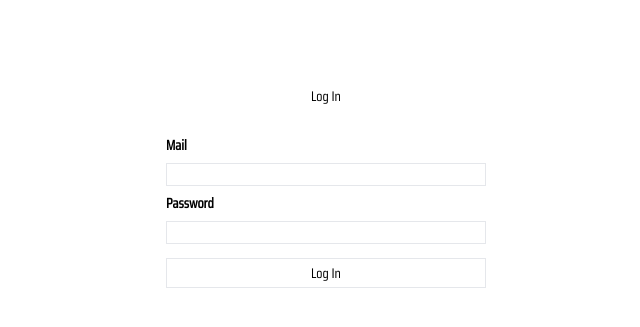
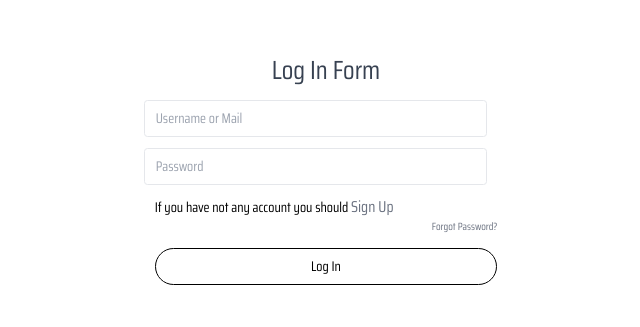
Before and after one commit to akinankarali/cloth-store, a React (Create React App) app: page /login in a window 1280 px wide. Shown: the part 213-540 px from the top of the page, without its empty margins (314-954 px from the left). Built offline with nearby package versions, Linux system fonts and the light colour scheme.

Commit message:
refactor: update login page

```diff
--- a/src/view/Login.tsx
+++ b/src/view/Login.tsx
@@ -3,23 +3,34 @@ import React from 'react'
 interface Props {}
 
 const Login = (props: Props) => {
-  return <>
-    <div>
-      <div className="container w h-screen	flex justify-center align-middle m-auto">
-        <div className="row flex flex-col justify-center w-1/4">
-          <h1 className="mb-4 flex justify-center">Log In</h1>
-          <div className="col-12 mt-4">
-            <label>Mail</label>
-            <input type="text" className='mt-2 border focus:outline-none flex justify-end w-full' />
+  return <div>
+    <div className="w-full h-screen flex items-center justify-center">
+        <form className="w-full md:w-1/3 bg-white rounded-lg">
+            <h2 className="text-3xl text-center text-gray-700 mb-4">Log In Form</h2>
+            <div className="px-12 pb-10">
+                <div className="w-full my-3">
+                    <div className="flex items-center">
+                        <i className='ml-3 fill-current text-gray-400 text-xs z-10 fas fa-user'></i>
+                        <input type='text' placeholder="Username or Mail"
+                            className="-mx-6 w-full border rounded px-3 py-2 text-gray-700 focus:outline-none" />
+                    </div>
+                </div>
+                <div className="w-full my-3">
+                    <div className="flex items-center">
+                        <i className='ml-3 fill-current text-gray-400 text-xs z-10 fas fa-lock'></i>
+                        <input type='password' placeholder="Password"
+                            className="-mx-6 w-full border rounded px-3 py-2 text-gray-700 focus:outline-none" />
+                    </div>
+                </div>
+
+                <p>If you have not any account you should <a href="/signup" className="text-gray-500 text-lg"> Sign Up</a></p>
+                <a href="#" className="text-xs text-gray-500 float-right mb-4">Forgot Password?</a>
+                <button type="submit"
+                    className="w-full py-2 rounded-full bg-white text-black focus:outline-none border border-black hover:bg-black hover:text-white">Log In</button>
           </div>
-          <div className="col-12 mt-2">
-            <label>Password</label>
-            <input type="text" className='mt-2 border focus:outline-none flex justify-end w-full'/>
-          </div>
-          <button className="mt-4 p-1 border">Log In</button>
-        </div>
-      </div>
+        </form>
     </div>
-  </>
+
+  </div>
 }
 export default Login
```
